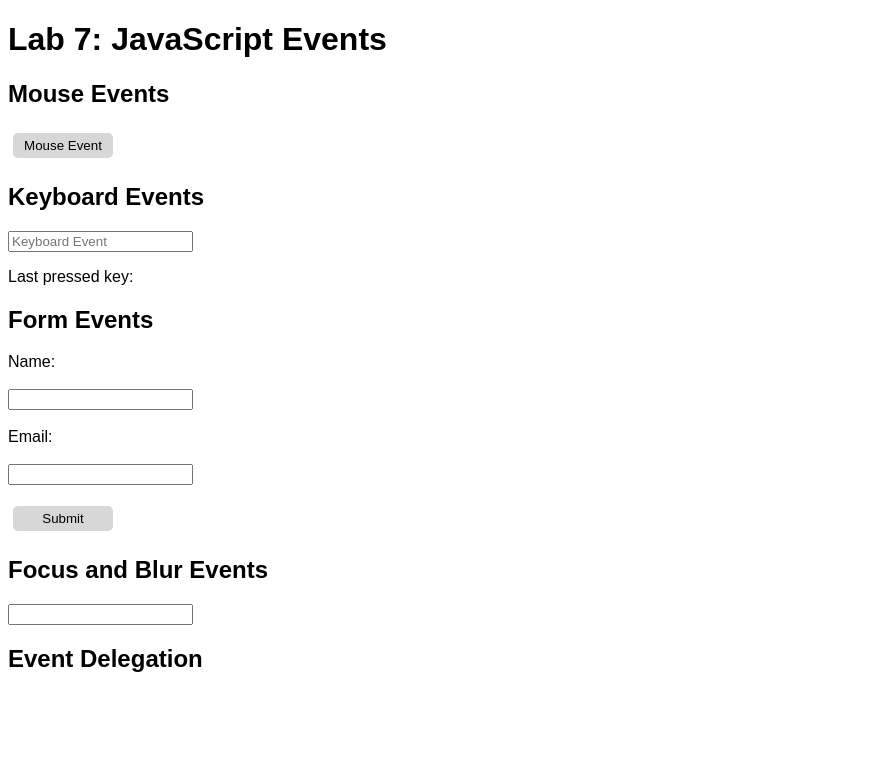
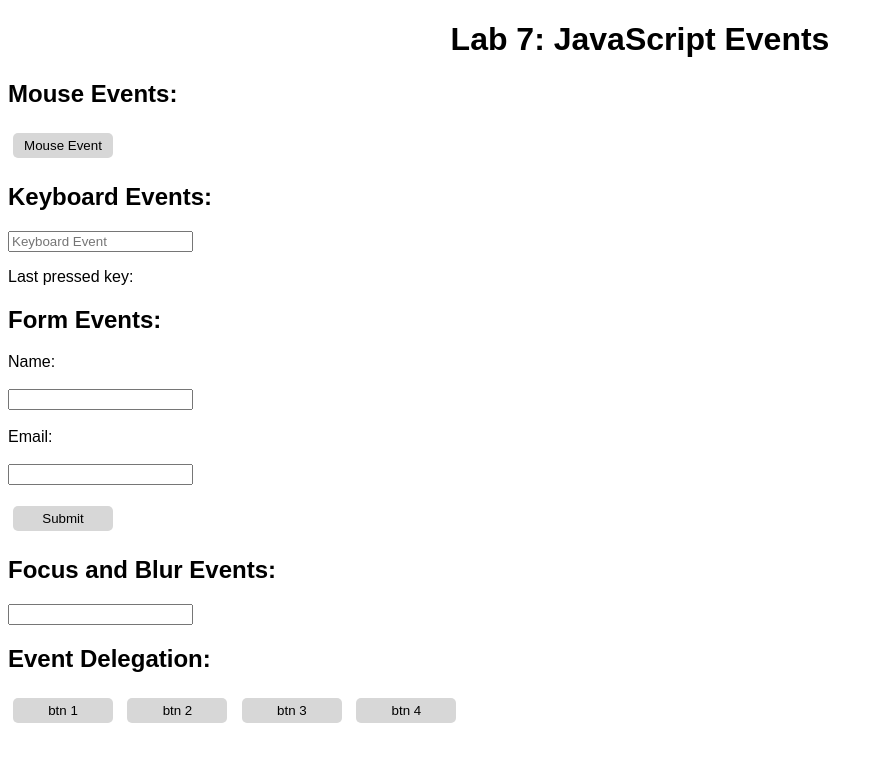
Before and after one commit to LynnethTigsePena4240/Lab7-JavaScript-Events, a plain HTML site: page index.html in a window 1280 px wide. Shown: the whole page, without its empty margins (0-883 px from the left). Drawn offline with Linux system fonts and the light colour scheme.

Commit message:
added the delegation function so that when any button is clicked it gives a different msg

```diff
--- a/index.html
+++ b/index.html
@@ -12,18 +12,18 @@
     <h1>Lab 7: JavaScript Events</h1>
 
     <!-------------- Mouse Events ------------->
-    <h2>Mouse Events</h2>
+    <h2>Mouse Events:</h2>
 
     <button id="mouse_event_btn">Mouse Event</button>
     <br><p id="mouse_message"></p>
 
     <!-------------- Keyboard Events ------------->
-    <h2>Keyboard Events</h2>
+    <h2>Keyboard Events:</h2>
     <input type="text" name="keyevent" id="keyevent" placeholder="Keyboard Event">
     <p id="Keyboard_msg">Last pressed key:</p>
 
     <!-------------- Form Events ------------->
-    <h2>Form Events</h2>
+    <h2>Form Events:</h2>
     <form id="form">
         <label for="">Name:</label>
         <br><span class="error" id="nameErr"></span>
@@ -39,12 +39,18 @@
 
 
     <!-------------- Focus and Blur Events ------------->
-    <h2>Focus and Blur Events</h2>
+    <h2>Focus and Blur Events:</h2>
     <input type="text" id="focus_input">
     <p id="focus_msg"></p>
 
     <!-------------- Events Delegation ------------->
-    <h2>Event Delegation</h2>
-
+    <h2>Event Delegation:</h2>
+    <div class="Delegation" id="Delegation">
+        <button>btn 1</button>
+        <button>btn 2</button>
+        <button>btn 3</button>
+        <button>btn 4</button>
+        <p id="Delegation_msg"></p>
+    </div>
 </body>
 </html>
--- a/script.js
+++ b/script.js
@@ -94,3 +94,33 @@ input.addEventListener("blur", function()
 })
 
 // event delegation
+
+let container = document.getElementById("Delegation")
+let dele_msg = document.getElementById("Delegation_msg")
+
+container.addEventListener("click", function(event)
+{
+    if (event.target.tagName === "BUTTON")
+    {
+        // alert("you clicked:" + event.target.textContent)
+        if(event.target.textContent === "btn 1")
+        {
+            dele_msg.innerHTML = "btn 1: seek first the kingdom and all will be added"
+        }
+
+        if(event.target.textContent === "btn 2")
+        {
+            dele_msg.innerHTML = "btn 2: two cool to function theheheeh"
+        }
+
+        if(event.target.textContent === "btn 3")
+        {
+            dele_msg.innerHTML = "btn 3: howdy partner!"
+        }
+
+        if(event.target.textContent === "btn 4")
+        {
+            dele_msg.innerHTML = "btn 4: for God has not given me a spirt of fear but of power, love and a sound miind.. PERIODDD!"
+        }
+    }
+})
--- a/style.css
+++ b/style.css
@@ -1,7 +1,10 @@
 :root{
-    font-family:Arial, Helvetica, sans-serif
+    font-family:Arial, Helvetica, sans-serif;
 }
 
+h1{
+    text-align: center;;
+}
 button{
     border-radius: 5px;
     padding: 5px;
@@ -18,3 +21,7 @@ button:hover{
 .error{
     color: red;
 }
+
+.Delegation{
+    display: inline-flexbox;
+}
```
